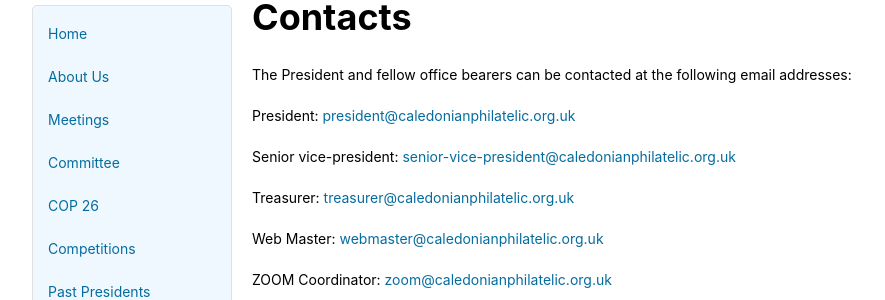
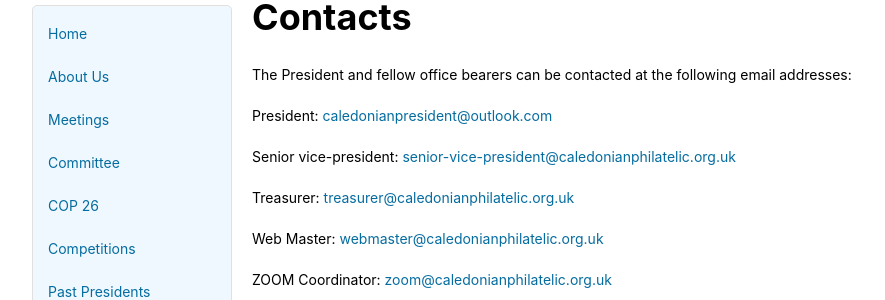
Before and after one commit to astalker/caledonian-stamps, a Jekyll site: the page built from contactus.md, in a window 1280 px wide. Shown: the part 123-423 px from the top of the page, without its empty margins (118-1003 px from the left). Built offline with Jekyll 4.4.1, drawn with Linux system fonts in a browser that asks for light colours; our own code applies the rules of GitHub Pages for plain Markdown files.

Commit message:
President email amended

```diff
--- a/contactus.md
+++ b/contactus.md
@@ -2,7 +2,7 @@
 
 The President and fellow office bearers can be contacted at the following email addresses:
 
-President: <a href="mailto:president@caledonianphilatelic.org.uk">president@caledonianphilatelic.org.uk</a>
+President: <a href="mailto:caledonianpresident@outlook.com">caledonianpresident@outlook.com</a>
 
 Senior vice-president: <a href="mailto:senior-vice-president@caledonianphilatelic.org.uk">senior-vice-president@caledonianphilatelic.org.uk</a>
 
```
